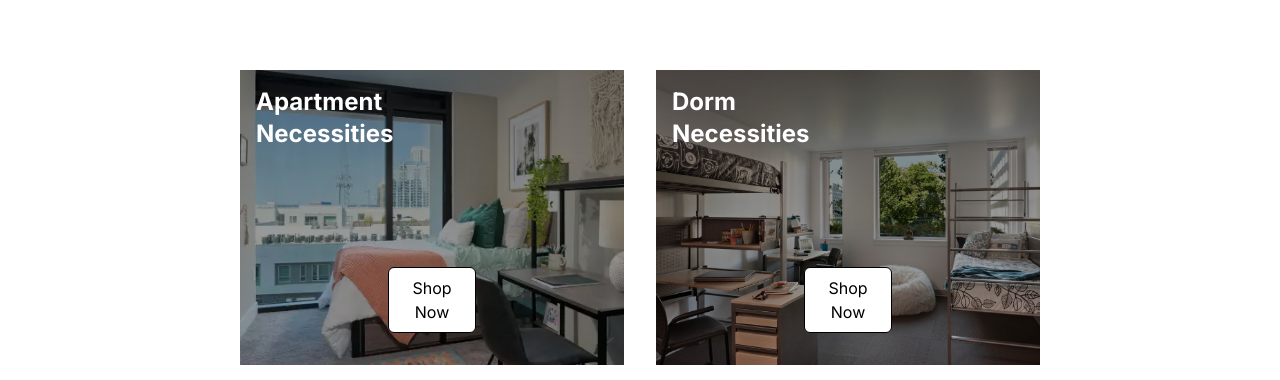
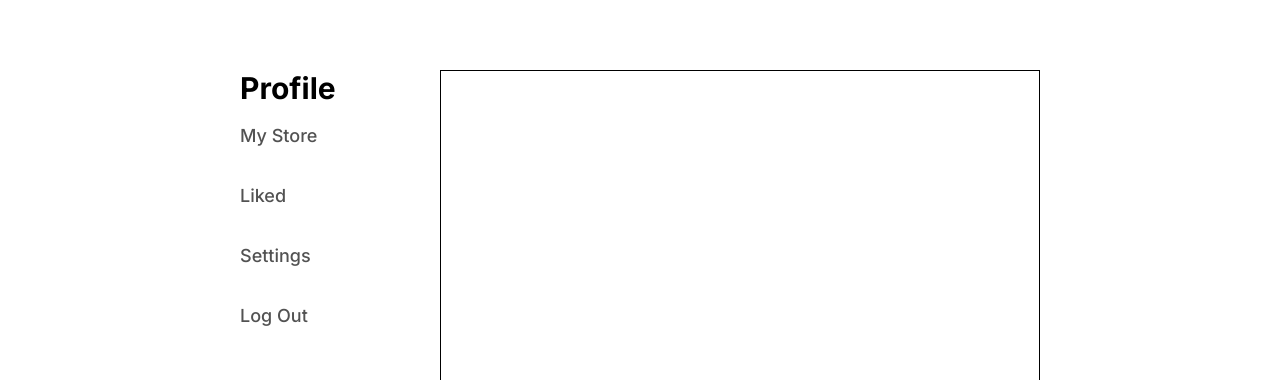
Before and after one commit to mbacarro/ucycle, a React (Create React App) app: page /account in a window 1280 px wide. Shown: the part 153-533 px from the top of the page. Built offline with nearby package versions, Linux system fonts and the light colour scheme.

Commit message:
created profile pages and linked them accordingly

```diff
--- a/src/App/App.js
+++ b/src/App/App.js
@@ -5,11 +5,14 @@ import Home from "../Pages/Home/Home.js"
 import About from '../Pages/About/About.js';
 import ShoppingBag from '../Pages/ShoppingBag/ShoppingBag.js';
 import Inbox from '../Pages/Inbox/Inbox.js';
-import Profile from '../Pages/Profile/Profile.js';
+import Profile from '../Pages/Account/Profile.js';
 import Report from '../Pages/Report/Report.js';
 import CreateListing from '../Pages/CreateListing/CreateListing.js';
 import Category from '../Pages/Category/Category.js';
 import ItemDetails from '../Pages/ItemDetails/ItemDetails.js';
+import MyStore from '../Pages/Account/MyStore.js';
+import Liked from '../Pages/Account/Liked.js';
+import Settings from '../Pages/Account/Settings.js';
 
 function App() {
   return (
@@ -18,7 +21,14 @@ function App() {
       <Route path="/about" element={<About />} />
       <Route path="/shopping-bag" element={<ShoppingBag />} />
       <Route path="/inbox" element={<Inbox />} />
-      <Route path="/profile" element={<Profile />} />
+
+      <Route path="/account" element={<Profile />} />
+      <Route path="/account/my-store" element={<MyStore />} />
+      <Route path="/account/liked" element={<Liked />} />
+      <Route path="/account/settings" element={<Settings />} />
+
+
+
       <Route path="/report" element={<Report />} />
       <Route path="/sell" element={<CreateListing />} />
       <Route path="/category/:category" element={<Category />} />
--- a/src/Components/Navbar/Navbar.js
+++ b/src/Components/Navbar/Navbar.js
@@ -43,11 +43,10 @@ export default function NavBar(props) {
                                     <div id='profile dropdown' className="absolute z-20 mt-4 transform -translate-x-1/2 bg-white rounded-md shadow-md w-fit left-1/2" onMouseLeave={handleMouseLeave}>
                                                 <div className="flex flex-col px-10" role="menu" aria-orientation="vertical" aria-labelledby="options-menu">
                                                     <h1 className='inline-block mb-5 text-xl font-bold whitespace-nowrap text-violet-700'>Account</h1>
-                                                    <Link className='inline-block mb-2 font-medium text-gray-700 cursor-pointer whitespace-nowrap hover:bg-gray-100 hover:text-gray-900'>My Store</Link>
-                                                    <Link to='/profile'className='inline-block mb-2 font-medium text-gray-700 cursor-pointer whitespace-nowrap hover:bg-gray-100 hover:text-gray-900'>Profile</Link>
-                                                    <Link className='inline-block mb-2 font-medium text-gray-700 cursor-pointer whitespace-nowrap hover:bg-gray-100 hover:text-gray-900'>Liked</Link>
-                                                    <Link className='inline-block mb-2 font-medium text-gray-700 cursor-pointer whitespace-nowrap hover:bg-gray-100 hover:text-gray-900'>Settings</Link>
-
+                                                    <Link to='/account' className='inline-block mb-2 font-medium text-gray-700 cursor-pointer whitespace-nowrap hover:bg-gray-100 hover:text-gray-900'>Profile</Link>
+                                                    <Link to='/account/my-store' className='inline-block mb-2 font-medium text-gray-700 cursor-pointer whitespace-nowrap hover:bg-gray-100 hover:text-gray-900'>My Store</Link>
+                                                    <Link to='/account/liked' className='inline-block mb-2 font-medium text-gray-700 cursor-pointer whitespace-nowrap hover:bg-gray-100 hover:text-gray-900'>Liked</Link>
+                                                    <Link to='/account/settings' className='inline-block mb-2 font-medium text-gray-700 cursor-pointer whitespace-nowrap hover:bg-gray-100 hover:text-gray-900'>Settings</Link>
                                                     <a className='inline-block mb-2 font-medium text-gray-700 cursor-pointer whitespace-nowrap hover:bg-gray-100 hover:text-gray-900'>Log out</a>
                                                 </div>
                                         </div>
--- /dev/null
+++ b/src/Pages/Account/Liked.js
@@ -0,0 +1,27 @@
+import React from 'react';
+import { Link } from 'react-router-dom';
+
+import NavBar from '../../Components/Navbar/Navbar';
+
+export default function Liked(props) {
+    return (
+        <>
+            <NavBar />
+            <div className="flex flex-col gap-20 my-20 mx-60">
+                <div className='flex'>
+                    <div className='flex flex-col w-1/4'>
+                        <h1 className='text-3xl font-bold'>Liked</h1>
+                        <Link to='/account' className='my-4 text-lg font-medium text-neutral-600 hover:bg-gray-100 hover:text-gray-900'>Profile</Link>
+                        <Link to='/account/my-store' className='my-4 text-lg font-medium text-neutral-600 hover:bg-gray-100 hover:text-gray-900'>My Store</Link>
+                        <Link to='/account/settings' className='my-4 text-lg font-medium text-neutral-600 hover:bg-gray-100 hover:text-gray-900'>Settings</Link>
+                        <button className='my-4 text-lg font-medium text-left text-neutral-600 hover:bg-gray-100 hover:text-gray-900'>Log Out</button>
+                    </div>
+                    <div className='w-3/4 h-screen border border-black'>
+
+                    </div>
+                </div>
+            </div>
+        </>
+
+    );
+}
--- /dev/null
+++ b/src/Pages/Account/MyStore.js
@@ -0,0 +1,27 @@
+import React from 'react';
+import { Link } from 'react-router-dom';
+
+import NavBar from '../../Components/Navbar/Navbar';
+
+export default function MyStore(props) {
+    return (
+        <>
+            <NavBar />
+            <div className="flex flex-col gap-20 my-20 mx-60">
+                <div className='flex'>
+                    <div className='flex flex-col w-1/4'>
+                        <h1 className='text-3xl font-bold'>My Store</h1>
+                        <Link to='/account' className='my-4 text-lg font-medium text-neutral-600 hover:bg-gray-100 hover:text-gray-900'>Profile</Link>
+                        <Link to='/account/liked' className='my-4 text-lg font-medium text-neutral-600 hover:bg-gray-100 hover:text-gray-900'>Liked</Link>
+                        <Link to='/account/settings' className='my-4 text-lg font-medium text-neutral-600 hover:bg-gray-100 hover:text-gray-900'>Settings</Link>
+                        <button className='my-4 text-lg font-medium text-left text-neutral-600 hover:bg-gray-100 hover:text-gray-900'>Log Out</button>
+                    </div>
+                    <div className='w-3/4 h-screen border border-black'>
+
+                    </div>
+                </div>
+            </div>
+        </>
+
+    );
+}
--- /dev/null
+++ b/src/Pages/Account/Profile.js
@@ -0,0 +1,28 @@
+import React from 'react';
+import { Link } from 'react-router-dom';
+
+
+import NavBar from '../../Components/Navbar/Navbar';
+
+export default function Profile(props) {
+    return (
+        <>
+            <NavBar />
+            <div className="flex flex-col gap-20 my-20 mx-60">
+                <div className='flex'>
+                    <div className='flex flex-col w-1/4'>
+                        <h1 className='text-3xl font-bold'>Profile</h1>
+                        <Link to='/account/my-store'className='my-4 text-lg font-medium text-neutral-600 hover:bg-gray-100 hover:text-gray-900'>My Store</Link>
+                        <Link to='/account/liked' className='my-4 text-lg font-medium text-neutral-600 hover:bg-gray-100 hover:text-gray-900'>Liked</Link>
+                        <Link to='/account/settings'className='my-4 text-lg font-medium text-neutral-600 hover:bg-gray-100 hover:text-gray-900'>Settings</Link>
+                        <button className='my-4 text-lg font-medium text-left text-neutral-600 hover:bg-gray-100 hover:text-gray-900'>Log Out</button>
+                    </div>
+                    <div className='w-3/4 h-screen border border-black'>
+
+                    </div>
+                </div>
+            </div>
+        </>
+
+    );
+}
--- /dev/null
+++ b/src/Pages/Account/Settings.js
@@ -0,0 +1,27 @@
+import React from 'react';
+import { Link } from 'react-router-dom';
+
+import NavBar from '../../Components/Navbar/Navbar';
+
+export default function Settings(props) {
+    return (
+        <>
+            <NavBar />
+            <div className="flex flex-col gap-20 my-20 mx-60">
+                <div className='flex'>
+                    <div className='flex flex-col w-1/4'>
+                        <h1 className='text-3xl font-bold'>Settings</h1>
+                        <Link to='/account' className='my-4 text-lg font-medium text-neutral-600 hover:bg-gray-100 hover:text-gray-900'>Profile</Link>
+                        <Link to='/account/my-store' className='my-4 text-lg font-medium text-neutral-600 hover:bg-gray-100 hover:text-gray-900'>My Store</Link>
+                        <Link to='/account/liked' className='my-4 text-lg font-medium text-neutral-600 hover:bg-gray-100 hover:text-gray-900'>Liked</Link>
+                        <button className='my-4 text-lg font-medium text-left text-neutral-600 hover:bg-gray-100 hover:text-gray-900'>Log Out</button>
+                    </div>
+                    <div className='w-3/4 h-screen border border-black'>
+
+                    </div>
+                </div>
+            </div>
+        </>
+
+    );
+}
--- a/src/Pages/Profile/Profile.js
+++ /dev/null
@@ -1,18 +0,0 @@
-import React from 'react';
-
-import NavBar from '../../Components/Navbar/Navbar';
-
-export default function Profile(props) {
-    return (
-        <>
-            <NavBar />
-            <div className="flex items-center justify-center h-screen bg-gray-100">
-                <div className="p-6 bg-white rounded shadow-lg">
-                    <h1 className="mb-4 text-2xl font-bold">Profile Page</h1>
-                    <p className="text-gray-700">This is a simple homepage created using React and Tailwind CSS.</p>
-                </div>
-            </div>
-        </>
-
-    );
-}
```
